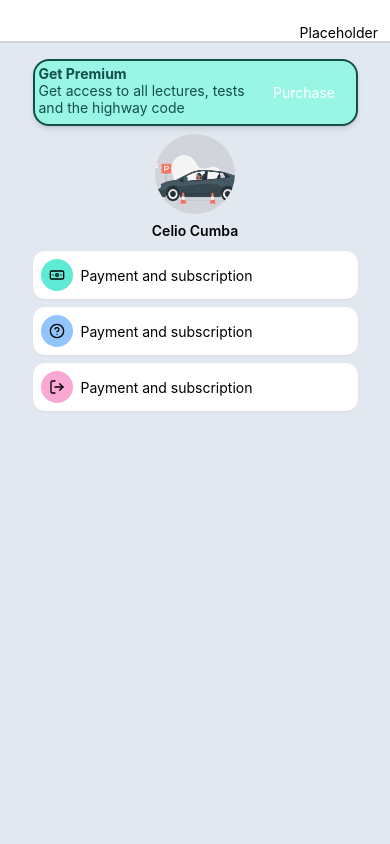
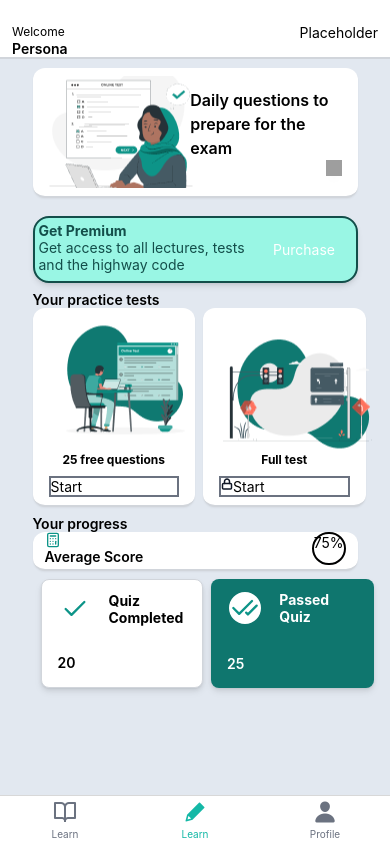
Before and after one commit to CelioJoaquimCumba/InaMova, a React Native app: screen / in a window 390 px wide. Built offline with nearby package versions, Linux system fonts and the light colour scheme; grey boxes are pictures that could not be loaded.

Commit message:
refactor: fix path and show main screen

```diff
--- a/App.tsx
+++ b/App.tsx
@@ -25,7 +25,7 @@ export default function App() {
     <NavigationContainer>
       <SafeAreaView>
         <View className=" w-screen h-screen min-h-full flex pt-4">
-          <Profile/>
+          <Main/>
         </View>
       </SafeAreaView>
     </NavigationContainer>
--- a/constants/images.ts
+++ b/constants/images.ts
@@ -5,7 +5,7 @@ import GirlStudying from "../assets/images/girl-studying.png";
 import GirlWithComputer from "../assets/images/girl-with-computer.png";
 import GirlWithCreditCard from "../assets/images/girl-with-credit-card.png";
 import HighwayCode from "../assets/images/highway-code.png";
-import Intersection from "../assets/images/Intersection.png";
+import Intersection from "../assets/images/intersection.png";
 import OnlineTest from "../assets/images/online-test-rafiki.png";
 import PinkCar from "../assets/images/pink-car.png"
 import Spinner from "../assets/images/Spinner.gif"
```
